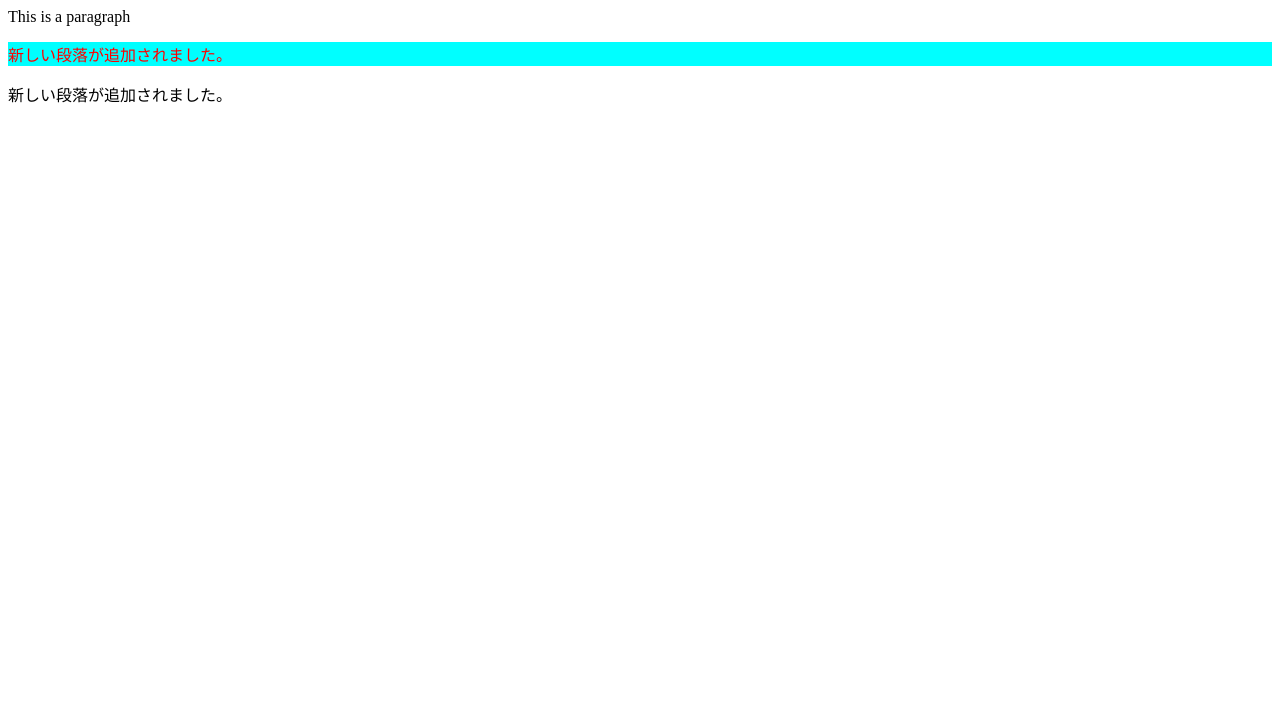
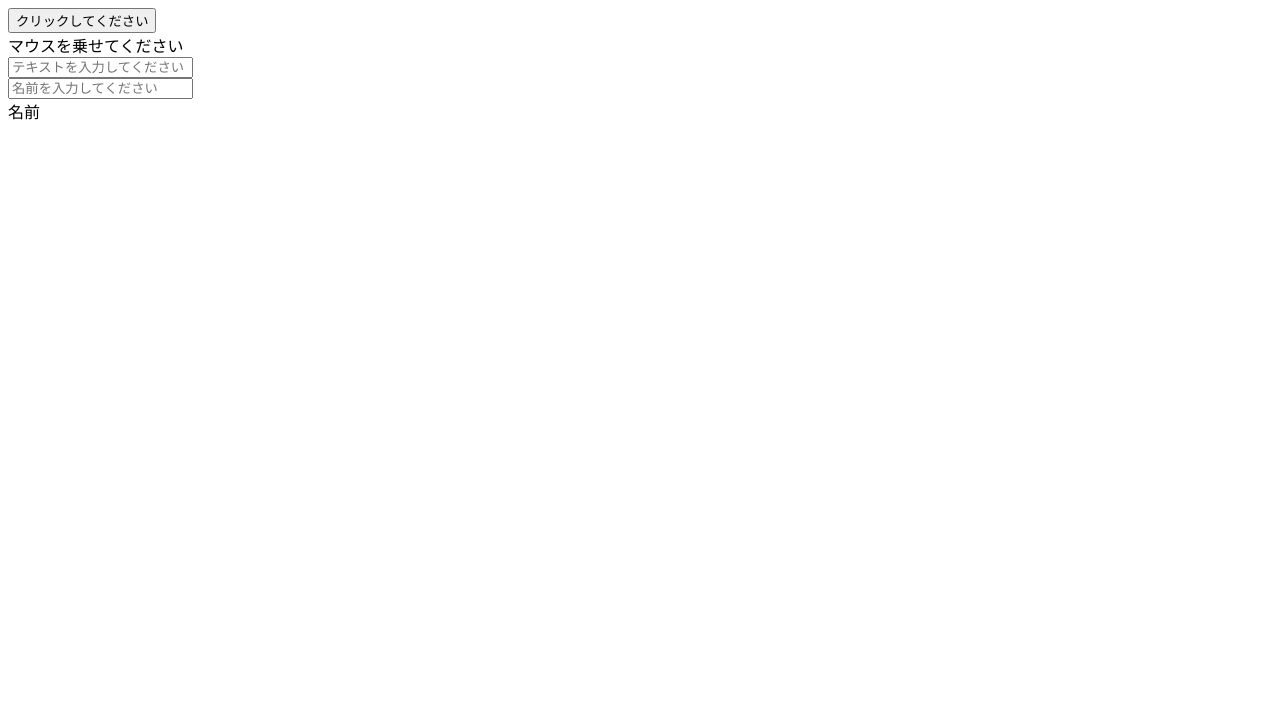
Before and after one commit to tslucky7/javascript-practice_daytra-webapp-frontend, a plain HTML site: page index.html in a window 1280 px wide. Shown: the part 81-800 px from the top of the page. Drawn offline with Linux system fonts and the light colour scheme.

Commit message:
day14 イベントハンドラ

```diff
--- a/index.html
+++ b/index.html
@@ -12,10 +12,20 @@
 </head>
 <body>
   <h1>JavaScriptの練習</h1>
-  <div id="test-id">
+  <!-- <div id="test-id">
     <p class="test-class hello">hello world</p>
     <p class="test-class paragraph">This is a paragraph</p>
   </div>
-  <div id="my-div"></div>
+  <div id="my-div"></div> -->
+  <button id="my-button">
+    クリックしてください
+  </button>
+  <div id="test"></div>
+  <div id="my-div">マウスを乗せてください</div>
+  <div class="">
+    <input type="text" id="keydown-input" placeholder="テキストを入力してください">
+  </div>
+  <input type="text" id="name-input" placeholder="名前を入力してください">
+  <div>名前<span id="name"></span></div>
 </body>
 </html>
--- a/js/index.js
+++ b/js/index.js
@@ -228,35 +228,70 @@ const sampleFunction = a => a + 100;
 // });
 // console.log(highEarningEmployees);
 
-document.addEventListener("DOMContentLoaded", () => {
-  const testId = document.getElementById("test-id");
-  console.log(testId);
+//day13
 
-  const testClassList = document.getElementsByClassName("test-class");
-  console.log(testClassList);
+// document.addEventListener("DOMContentLoaded", () => {
+//   const testId = document.getElementById("test-id");
+//   console.log(testId);
 
-  const allParagraphs = document.getElementsByTagName("p");
-  console.log(allParagraphs[1].textContent);
+//   const testClassList = document.getElementsByClassName("test-class");
+//   console.log(testClassList);
 
-  const firstParagraph = document.querySelector(".test-class");
-  console.log(firstParagraph);
+//   const allParagraphs = document.getElementsByTagName("p");
+//   console.log(allParagraphs[1].textContent);
 
-  const allParagraphList = document.querySelectorAll("test-class");
-  console.log(allParagraphList);
+//   const firstParagraph = document.querySelector(".test-class");
+//   console.log(firstParagraph);
 
-  testId.removeChild(firstParagraph);
-});
+//   const allParagraphList = document.querySelectorAll("test-class");
+//   console.log(allParagraphList);
+
+//   testId.removeChild(firstParagraph);
+// });
+
+// document.addEventListener("DOMContentLoaded", () => {
+//   const newParagraph = document.createElement("p");
+//   newParagraph.textContent = "新しい段落が追加されました。";
+
+//   newParagraph.setAttribute("class", "highlight");
+
+//   newParagraph.style.color = "red";
+//   // console.log(newParagraph.style);
+
+//   const myDiv = document.getElementById("my-div");
+//   myDiv.appendChild(newParagraph);
+//   myDiv.innerHTML += "<p>新しい段落が追加されました。</p>";
+// });
+
+//day14
 
 document.addEventListener("DOMContentLoaded", () => {
-  const newParagraph = document.createElement("p");
-  newParagraph.textContent = "新しい段落が追加されました。";
+  const button = document.getElementById("my-button");
+  button.addEventListener("click", () => {
+    const test = document.getElementById("test");
+    test.textContent = "ボタンがクリックされました！";
+  });
 
-  newParagraph.setAttribute("class", "highlight");
+  const div = document.getElementById("my-div");
+  div.addEventListener("mouseover", () => {
+    div.textContent = "マウスオーバーしました！";
+  });
 
-  newParagraph.style.color = "red";
-  // console.log(newParagraph.style);
+  div.addEventListener("mouseout", () => {
+    div.textContent = "マウスアウトしました！";
+  });
 
-  const myDiv = document.getElementById("my-div");
-  myDiv.appendChild(newParagraph);
-  myDiv.innerHTML += "<p>新しい段落が追加されました。</p>";
+  const input = document.getElementById("keydown-input");
+  input.addEventListener("keydown", (event) => {
+    console.log(`キーが押されました: ${event.key}`);
+  });
+  input.addEventListener("keyup", (event) => {
+    console.log(`キーが離されました: ${event.key}`);
+  });
+
+  const nameInput = document.getElementById("name-input");
+  nameInput.addEventListener("input", () => {
+    const nameSpan = document.getElementById("name");
+    nameSpan.textContent = nameInput.value;
+  });
 });
```
